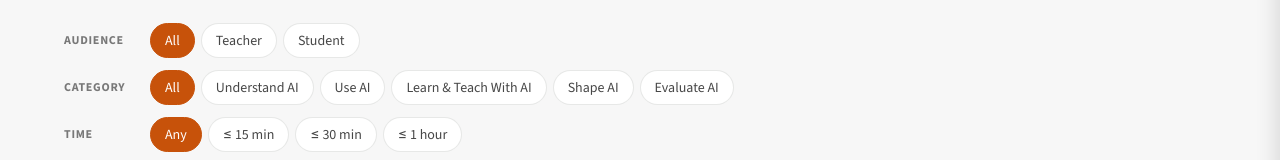
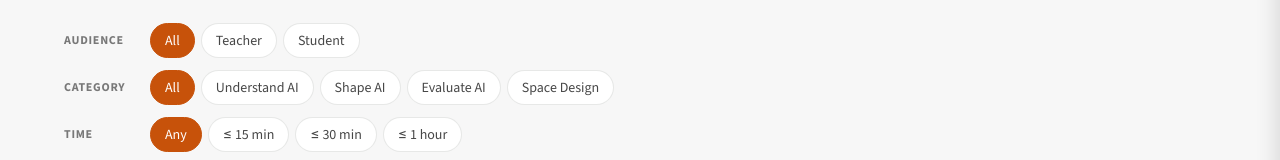
Before and after one commit to aitinkery/ai-tinkery-library, a plain HTML site: page index.html in a window 1280 px wide. Shown: the part 209-369 px from the top of the page. Drawn offline with nearby package versions, Linux system fonts and the light colour scheme.

Commit message:
Consolidate categories to 4 (Understand, Shape, Evaluate, Space Design) - index.html

```diff
--- a/index.html
+++ b/index.html
@@ -449,10 +449,9 @@
     <span class="filter-label">Category</span>
     <button class="chip" data-group="category" data-value="all" aria-pressed="true">All</button>
     <button class="chip" data-group="category" data-value="Understand AI">Understand AI</button>
-    <button class="chip" data-group="category" data-value="Use AI">Use AI</button>
-    <button class="chip" data-group="category" data-value="Learn/Teach With AI">Learn &amp; Teach With AI</button>
     <button class="chip" data-group="category" data-value="Shape AI">Shape AI</button>
     <button class="chip" data-group="category" data-value="Evaluate AI">Evaluate AI</button>
+    <button class="chip" data-group="category" data-value="Space Design">Space Design</button>
   </div>
   <div class="filter-row" role="group" aria-label="Time">
     <span class="filter-label">Time</span>
```
